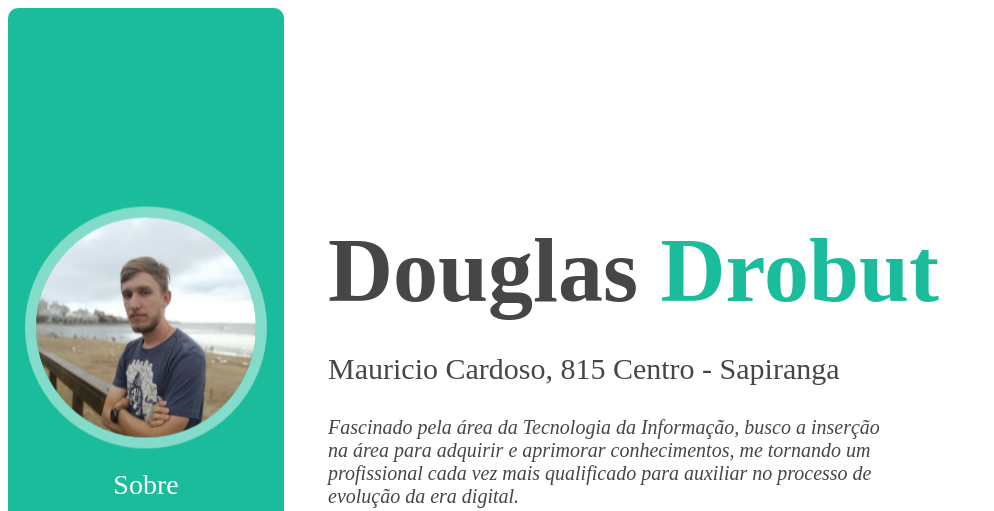
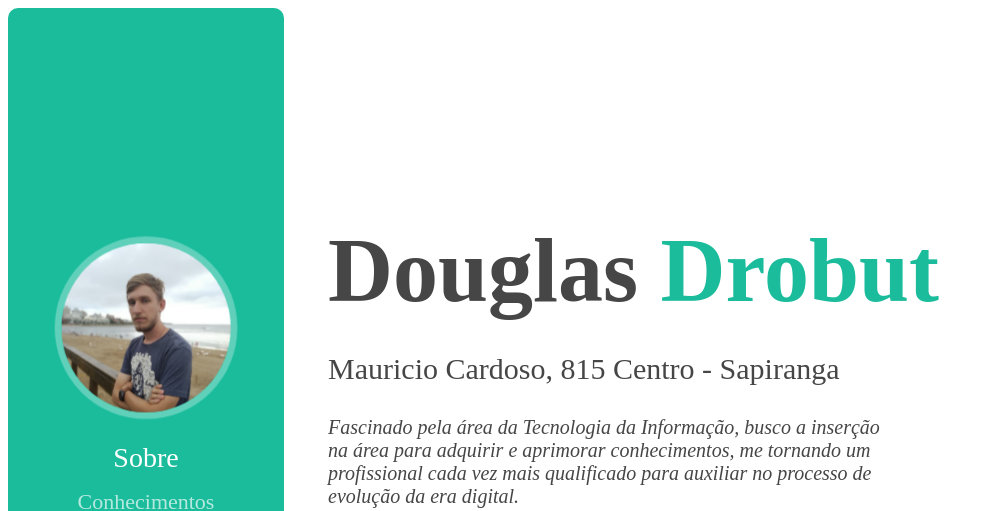
Before and after one commit to Drobut/DougSite, a plain HTML site: page index.html in a window 1280 px wide. Shown: the top 511 px of the page, without its empty margins (0-994 px from the left). Drawn offline with Linux system fonts and the light colour scheme.

Commit message:
modificacoesfoto

```diff
--- a/styles.css
+++ b/styles.css
@@ -1,7 +1,7 @@
 .FotoPerfil{
-    width: 200px;
+    width: 60%;
     border-radius: 50%;
-    border: 10px solid #ffffff75;
+    border: 0.5vw solid #ffffff4f;
     margin-bottom: 10px;
     animation: pulse 10s infinite;
 
```
